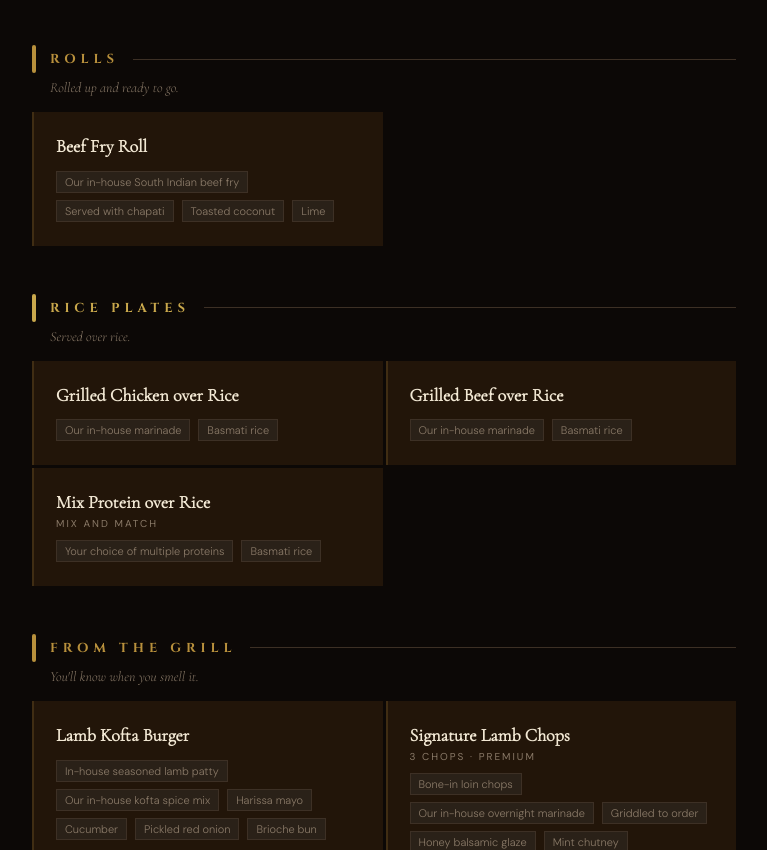
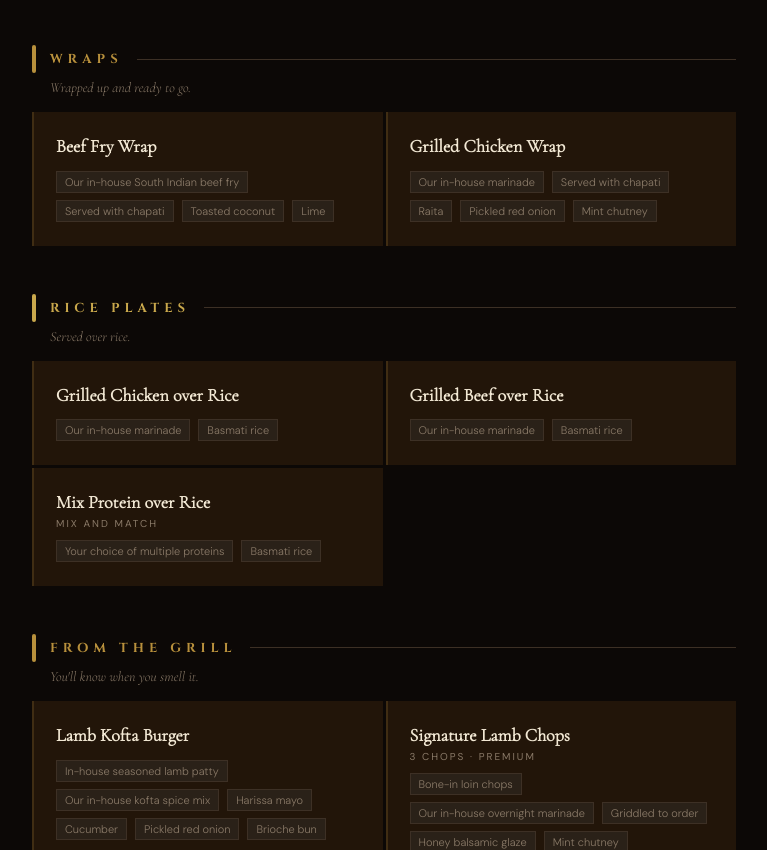
Before and after one commit to charcraftkitchen/Charcraftkitchen, a plain HTML site: page index.html in a window 1280 px wide. Shown: the part 1675-2525 px from the top of the page, without its empty margins (256-1023 px from the left). Drawn offline with nearby package versions, Linux system fonts and the light colour scheme.

Commit message:
Rename Rolls to Wraps and add Grilled Chicken Wrap

```diff
--- a/index.html
+++ b/index.html
@@ -334,14 +334,18 @@
   <div>
     <div class="cat-header">
       <div class="cat-bar" style="background:#B8903C"></div>
-      <div class="cat-name" style="color:#B8903C">Rolls</div>
+      <div class="cat-name" style="color:#B8903C">Wraps</div>
       <div class="cat-line"></div>
     </div>
-    <div class="cat-subtitle">Rolled up and ready to go.</div>
+    <div class="cat-subtitle">Wrapped up and ready to go.</div>
     <div class="item-grid">
       <div class="item-card">
-        <div class="item-top"><div><div class="item-name">Beef Fry Roll</div></div></div>
+        <div class="item-top"><div><div class="item-name">Beef Fry Wrap</div></div></div>
         <div class="bits"><span class="bit">Our in-house South Indian beef fry</span><span class="bit">Served with chapati</span><span class="bit">Toasted coconut</span><span class="bit">Lime</span></div>
+      </div>
+      <div class="item-card">
+        <div class="item-top"><div><div class="item-name">Grilled Chicken Wrap</div></div></div>
+        <div class="bits"><span class="bit">Our in-house marinade</span><span class="bit">Served with chapati</span><span class="bit">Raita</span><span class="bit">Pickled red onion</span><span class="bit">Mint chutney</span></div>
       </div>
     </div>
   </div>
@@ -592,7 +596,7 @@
         var success = document.getElementById('vote-success');
         success.style.display = 'block';
         if (selectedVote === 'no') {
-          document.getElementById('success-emoji').textContent = '\uD83D\uDE4F';
+          document.getElementById('success-emoji').textContent = '🙏';
           document.getElementById('success-title').textContent = 'Thanks for being honest.';
           document.getElementById('success-msg').textContent = 'We appreciate the honest feedback. If you change your mind, our doors are always open.';
         }
```
